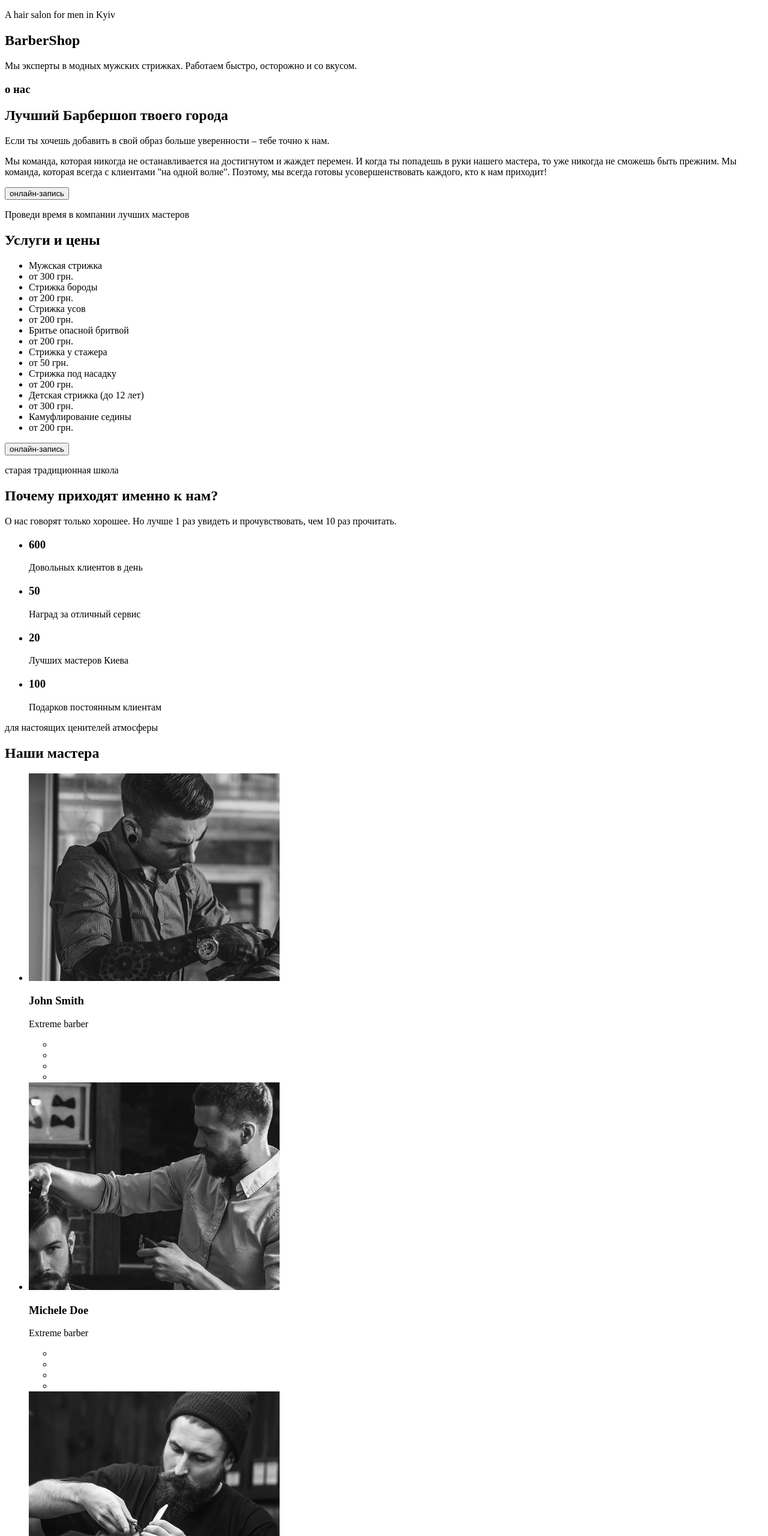
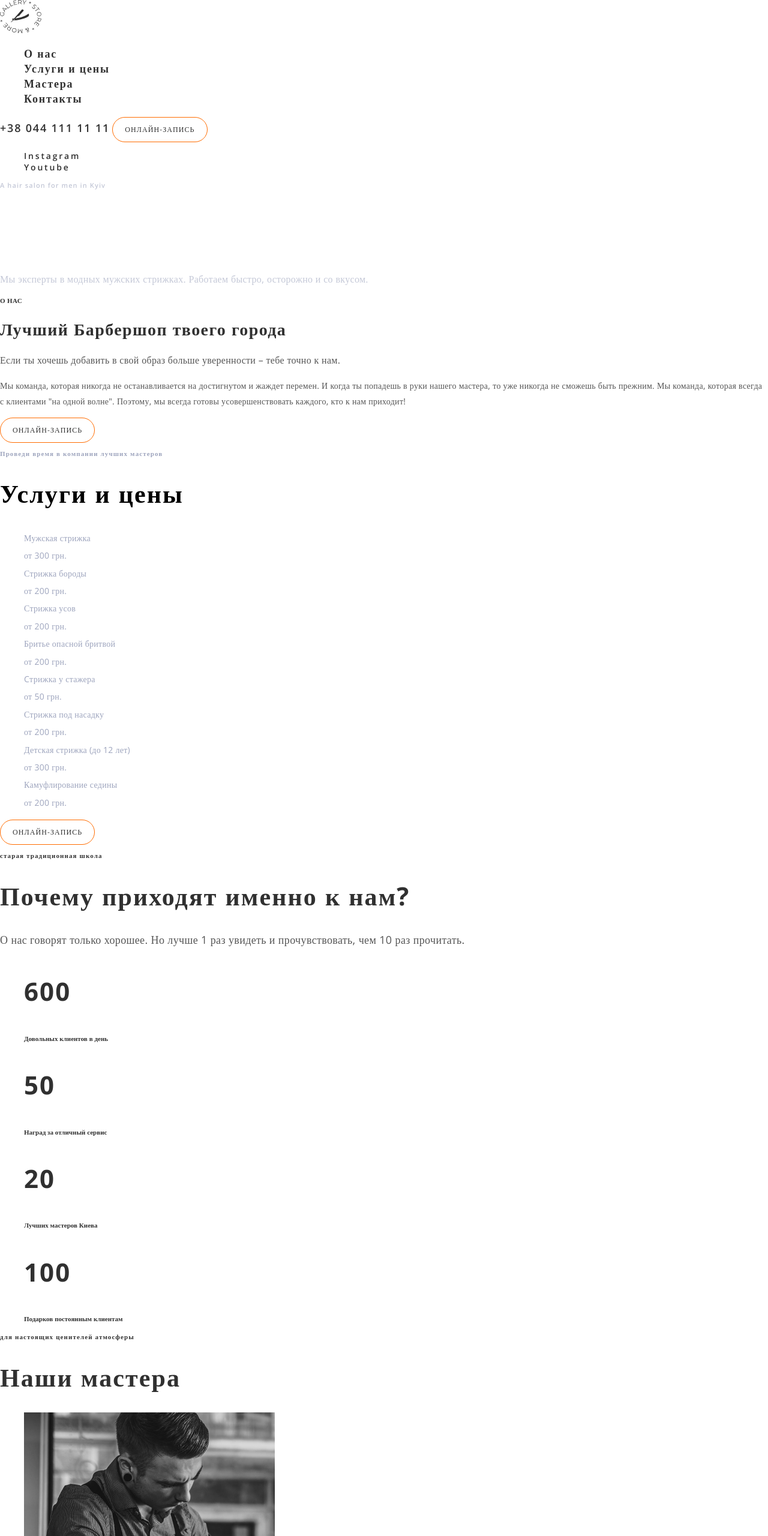
Before and after one commit to mykhaylo-lyubov/barbershop, a plain HTML site: page index.html in a window 1280 px wide. Shown: the top 2560 px of the page at 60% size. Drawn offline with nearby package versions, Linux system fonts and the light colour scheme.

Commit message:
added styled for fonts and colors

```diff
--- a/index.html
+++ b/index.html
@@ -4,42 +4,80 @@
     <meta charset="UTF-8" />
     <meta name="viewport" content="width=device-width, initial-scale=1.0" />
     <title>Document</title>
+    <link rel="preconnect" href="https://fonts.gstatic.com" />
+    <link
+      href="https://fonts.googleapis.com/css2?family=Open+Sans:wght@400;600;700&family=Raleway:ital,wght@1,700&display=swap"
+      rel="stylesheet"
+    />
+    <link
+      rel="stylesheet"
+      href="https://cdnjs.cloudflare.com/ajax/libs/modern-normalize/1.0.0/modern-normalize.min.css"
+    />
+    <link rel="stylesheet" href="./css/main.min.css" />
   </head>
   <body>
-    <header></header>
-    <main>
-      <!-- top section -->
-      <section>
-        <p>A hair salon for men in Kyiv</p>
-        <h1>BarberShop</h1>
-        <p>
+    <header>
+      <nav>
+        <a href=""
+          ><img
+            src="./images/header/logo.svg"
+            alt="logo of the company"
+            class=""
+        /></a>
+      </nav>
+      <ul class="header-menu-list">
+        <li class="item"><a href="">О нас</a></li>
+        <li class="item"><a href="">Услуги и цены</a></li>
+        <li class="item"><a href="">Мастера</a></li>
+        <li class="item"><a href="">Контакты</a></li>
+      </ul>
+      <a href="tel:+38 044 111 11 11" class="header-menu-tel"
+        >+38 044 111 11 11</a
+      >
+      <button class="header-menu-book-button">онлайн-запись</button>
+      <ul class="header-social-list">
+        <li>
+          <a href="http://www.instagram.com" class="header-social-link"
+            >Instagram</a
+          >
+        </li>
+        <li>
+          <a href="http://youtube.com" class="header-social-link">Youtube</a>
+        </li>
+      </ul>
+      <section class="hero-section">
+        <p class="remark">A hair salon for men in Kyiv</p>
+        <h1 class="title">BarberShop</h1>
+        <p class="text">
           Мы эксперты в модных мужских стрижках. Работаем быстро, осторожно и со
           вкусом.
         </p>
       </section>
+    </header>
+    <main>
       <!-- about us section -->
-      <section>
-        <h3>о нас</h3>
-        <h2>Лучший Барбершоп твоего города</h2>
-        <p>
+      <section class="about-us">
+        <p class="heading">о нас</p>
+        <h2 class="title">Лучший Барбершоп твоего города</h2>
+        <p class="text">
           Если ты хочешь добавить в свой образ больше уверенности – тебе точно к
           нам.
         </p>
-        <p>
+        <p class="description">
           Мы команда, которая никогда не останавливается на достигнутом и жаждет
           перемен. И когда ты попадешь в руки нашего мастера, то уже никогда не
           сможешь быть прежним. Мы команда, которая всегда с клиентами "на одной
           волне". Поэтому, мы всегда готовы усовершенствовать каждого, кто к нам
           приходит!
         </p>
-        <button>онлайн-запись</button>
+        <button class="button">онлайн-запись</button>
       </section>
       <!-- Price and service section -->
-      <section>
-        <p>Проведи время в компании лучших мастеров</p>
-        <h2>Услуги и цены</h2>
+      <section class="service">
+        <p class="heading">Проведи время в компании лучших мастеров</p>
+        <h2 class="title">Услуги и цены</h2>
 
-        <ul>
+        <ul class="list">
           <li>Мужская стрижка</li>
           <li>от 300 грн.</li>
 
@@ -64,40 +102,40 @@
           <li>Камуфлирование седины</li>
           <li>от 200 грн.</li>
         </ul>
-        <button>онлайн-запись</button>
+        <button class="button">онлайн-запись</button>
       </section>
       <!-- why us section -->
-      <section>
-        <p>старая традиционная школа</p>
-        <h2>Почему приходят именно к нам?</h2>
-        <p>
+      <section class="why-us">
+        <p class="heading">старая традиционная школа</p>
+        <h2 class="title">Почему приходят именно к нам?</h2>
+        <p class="text">
           О нас говорят только хорошее. Но лучше 1 раз увидеть и прочувствовать,
           чем 10 раз прочитать.
         </p>
-        <ul>
+        <ul class="list">
           <li>
-            <h3>600</h3>
-            <p>Довольных клиентов в день</p>
+            <h3 class="item-heading">600</h3>
+            <p class="description">Довольных клиентов в день</p>
           </li>
           <li>
-            <h3>50</h3>
-            <p>Наград за отличный сервис</p>
+            <h3 class="item-heading">50</h3>
+            <p class="description">Наград за отличный сервис</p>
           </li>
           <li>
-            <h3>20</h3>
-            <p>Лучших мастеров Киева</p>
+            <h3 class="item-heading">20</h3>
+            <p class="description">Лучших мастеров Киева</p>
           </li>
           <li>
-            <h3>100</h3>
-            <p>Подарков постоянным клиентам</p>
+            <h3 class="item-heading">100</h3>
+            <p class="description">Подарков постоянным клиентам</p>
           </li>
         </ul>
       </section>
       <!-- our team section -->
-      <section>
-        <p>для настоящих ценителей атмосферы</p>
-        <h2>Наши мастера</h2>
-        <ul>
+      <section class="our-team">
+        <p class="heading">для настоящих ценителей атмосферы</p>
+        <h2 class="title">Наши мастера</h2>
+        <ul class="list">
           <li>
             <img
               src="./images/our-team/john_smith.jpg"
@@ -105,28 +143,28 @@
               width="418"
               height="346"
             />
-            <h3 lang="en">John Smith</h3>
-            <p lang="en">Extreme barber</p>
-            <ul>
-              <li>
+            <h3 lang="en" class="sub-title">John Smith</h3>
+            <p lang="en" class="sub-description">Extreme barber</p>
+            <ul class="social-links-list">
+              <li class="item">
                 <a
                   href="https://instagram.com"
                   aria-label="Ссылка на Instagram"
                 ></a>
               </li>
-              <li>
+              <li class="item">
                 <a
                   href="https://twitter.com"
                   aria-label="Ссылка на Twitter"
                 ></a>
               </li>
-              <li>
+              <li class="item">
                 <a
                   href="https://facebook.com"
                   aria-label="Ссылка на Facebook"
                 ></a>
               </li>
-              <li>
+              <li class="item">
                 <a
                   href="https://linkedin.com"
                   aria-label="Ссылка на LinkedIn"
@@ -141,28 +179,28 @@
               width="418"
               height="346"
             />
-            <h3 lang="en">Michele Doe</h3>
-            <p lang="en">Extreme barber</p>
-            <ul>
-              <li>
+            <h3 lang="en" class="sub-title">Michele Doe</h3>
+            <p lang="en" class="sub-description">Extreme barber</p>
+            <ul class="social-links-list">
+              <li class="item">
                 <a
                   href="https://instagram.com"
                   aria-label="Ссылка на Instagram"
                 ></a>
               </li>
-              <li>
+              <li class="item">
                 <a
                   href="https://twitter.com"
                   aria-label="Ссылка на Twitter"
                 ></a>
               </li>
-              <li>
+              <li class="item">
                 <a
                   href="https://facebook.com"
                   aria-label="Ссылка на Facebook"
                 ></a>
               </li>
-              <li>
+              <li class="item">
                 <a
                   href="https://linkedin.com"
                   aria-label="Ссылка на LinkedIn"
@@ -177,28 +215,28 @@
               width="418"
               height="346"
             />
-            <h3 lang="en">Alan Black</h3>
-            <p lang="en">Extreme barber</p>
-            <ul>
-              <li>
+            <h3 lang="en" class="sub-title">Alan Black</h3>
+            <p lang="en" class="sub-description">Extreme barber</p>
+            <ul class="social-links-list">
+              <li class="item">
                 <a
                   href="https://instagram.com"
                   aria-label="Ссылка на Instagram"
                 ></a>
               </li>
-              <li>
+              <li class="item">
                 <a
                   href="https://twitter.com"
                   aria-label="Ссылка на Twitter"
                 ></a>
               </li>
-              <li>
+              <li class="item">
                 <a
                   href="https://facebook.com"
                   aria-label="Ссылка на Facebook"
                 ></a>
               </li>
-              <li>
+              <li class="item">
                 <a
                   href="https://linkedin.com"
                   aria-label="Ссылка на LinkedIn"
@@ -209,10 +247,10 @@
         </ul>
       </section>
       <!-- our jobs preview section -->
-      <section>
-        <p>На латинском языке “барба” означает “борода”</p>
-        <ul>
-          <li>
+      <section class="our-jobs">
+        <p class="heading">На латинском языке “барба” означает “борода”</p>
+        <ul class="list">
+          <li class="item">
             <img
               src="./images/jobs-preview/1.jpg"
               alt="Фото стрижки в нашем салоне"
@@ -245,38 +283,40 @@
     </main>
     <footer>
       <!-- booking online -->
-      <section>
-        <h2>Онлайн-запись</h2>
-        <button>отправить</button>
+      <section class="online-booking">
+        <h2 class="title">Онлайн-запись</h2>
+        <button class="button">отправить</button>
       </section>
       <!-- contacts -->
-      <section>
-        <p>Контакты</p>
-        <address>
-          <p>ул. Васильковая, 7А, Киев, 08132</p>
-          <ul>
-            <li>
-              <a href="tel:+38 044 111 11 11">+38 044 111 11 11</a>
+      <section class="contacts">
+        <p class="heading">Контакты</p>
+        <address class="address">
+          <p class="text">ул. Васильковая, 7А, Киев, 08132</p>
+          <ul class="list">
+            <li class="item">
+              <a href="tel:+38 044 111 11 11" class="link">+38 044 111 11 11</a>
             </li>
-            <li>
-              <a href="http://barbershop@email.com">barbershop@email.com</a>
+            <li class="item">
+              <a href="http://barbershop@email.com" class="link"
+                >barbershop@email.com</a
+              >
             </li>
           </ul>
         </address>
       </section>
-      <section>
-        <h3>время работы</h3>
-        <p>Ежедневно с 9:00 до 22:00</p>
+      <section class="working-time">
+        <h3 class="title">время работы</h3>
+        <p class="text">Ежедневно с 9:00 до 22:00</p>
       </section>
-      <section>
-        <ul>
-          <li>
-            <a href="https://www.instagram.com" class="">Instagram</a>
+      <section class="footer-social">
+        <ul class="list">
+          <li class="item">
+            <a href="https://www.instagram.com" class="link">Instagram</a>
           </li>
-          <li><a href="https://www.youtube.com">Youtube</a></li>
+          <li><a href="https://www.youtube.com" class="link">Youtube</a></li>
         </ul>
-        <p>Copyright 2020</p>
       </section>
+      <p class="copyright">&copy;Copyright 2020</p>
     </footer>
   </body>
 </html>
--- /dev/null
+++ b/sass/components/_button.scss
@@ -0,0 +1,17 @@
+.button {
+  font-family: "Open Sans";
+  @include font(400, 12px, 1.33, 0.09em);
+  color: $primary-titles-color;
+
+  text-transform: uppercase;
+
+  padding-bottom: 12px;
+  padding-top: 12px;
+  padding-right: 20px;
+  padding-left: 20px;
+
+  border-radius: 25px;
+  border: 1px solid $button-border-color;
+
+  background-color: transparent;
+}
--- /dev/null
+++ b/sass/components/header/_header_menu.scss
@@ -0,0 +1,48 @@
+.header-menu-list,
+.header-menu-tel {
+  font-family: "Open Sans";
+  @include font(600, 18px, 1.38, 0.1em);
+  color: $primary-titles-color;
+}
+
+.header-menu-list {
+  list-style: none;
+  a {
+    text-decoration: none;
+    color: $primary-titles-color;
+  }
+}
+
+.header-menu-tel {
+  text-decoration: none;
+}
+
+.header-menu-book-button {
+  font-family: "Open Sans";
+  @include font(400, 12px, 1.33, 0.09em);
+  color: $primary-titles-color;
+
+  text-transform: uppercase;
+
+  padding-bottom: 12px;
+  padding-top: 12px;
+  padding-right: 20px;
+  padding-left: 20px;
+
+  border-radius: 25px;
+  border: 1px solid $button-border-color;
+
+  background-color: transparent;
+}
+
+.header-social-list {
+  font-family: "Open Sans";
+  @include font(600, 14px, 1.35, 0.2em);
+
+  list-style: none;
+}
+
+.header-social-link {
+  text-decoration: none;
+  color: $primary-titles-color;
+}
--- /dev/null
+++ b/sass/components/header/_hero-section.scss
@@ -0,0 +1,19 @@
+.hero-section .remark {
+  font-family: "Open Sans";
+  @include font(600, 11px, 1.36, 0.1em);
+
+  color: $secondary-titles-color;
+}
+
+.hero-section .title {
+  font-family: "Raleway";
+  @include font(700, 48px, 1.16, 0.05em);
+
+  color: $h1-h2-title-color;
+}
+
+.hero-section .text {
+  font-family: "Open Sans";
+  @include font(400, 16px, 1.6, 0.02em);
+  color: $secondary-titles-color;
+}
--- /dev/null
+++ b/sass/components/main/_about_us.scss
@@ -0,0 +1,24 @@
+.about-us {
+  .heading {
+    font-family: Open Sans;
+    @include font(600, 11px, 1.3);
+    color: $primary-titles-color;
+    text-transform: uppercase;
+  }
+  .title {
+    font-family: Open Sans;
+    @include font(700, 28px, 1.17, 0.05em);
+    color: $primary-titles-color;
+  }
+  .text {
+    font-family: Open Sans;
+    @include font(400, 16px, 1.62, 0.02em);
+    color: $primary-text-color;
+  }
+  .description {
+    font-family: Open Sans;
+    @include font(400, 14px, 1.86, 0.02em);
+    color: $primary-text-color;
+  }
+  @import "../button";
+}
--- /dev/null
+++ b/sass/components/main/_our_team.scss
@@ -0,0 +1,27 @@
+.our-team .heading {
+  font-family: Open Sans;
+  @include font(600, 11px, 1.33, 0.1em);
+  color: $primary-titles-color;
+}
+
+.our-team .title {
+  font-family: Open Sans;
+  @include font(700, 42px, 1.16, 0.05em);
+  color: $primary-titles-color;
+}
+
+.our-team .list {
+  list-style: none;
+}
+
+.our-team .sub-title {
+  font-family: Open Sans;
+  @include font(400, 18px, 1.38, 0.02em);
+  color: $primary-titles-color;
+}
+
+.our-team .sub-description {
+  font-family: Open Sans;
+  @include font(400, 14px, 1.35, 0.02em);
+  color: $barber-kind-title-color;
+}
--- /dev/null
+++ b/sass/main.scss
@@ -0,0 +1,17 @@
+@import "./utilities/common";
+@import "./utilities/mixin";
+@import "./utilities/variables";
+
+// header
+
+@import "./components/header/header_menu";
+@import "./components/header/hero-section";
+
+//main
+
+@import "./components/main/about_us";
+@import "./components/main/service_section";
+@import "./components/main/why_us";
+@import "./components/main/our_team";
+@import "./components/main/our_jobs";
+@import "./components/footer/footer";
--- /dev/null
+++ b/sass/utilities/_mixin.scss
@@ -0,0 +1,6 @@
+@mixin font($weight: 700, $size: 14px, $height: 1.14, $spacing: 0.03em) {
+  font-weight: $weight;
+  font-size: $size;
+  line-height: $height;
+  letter-spacing: $spacing;
+}
--- /dev/null
+++ b/sass/utilities/_variables.scss
@@ -0,0 +1,18 @@
+// Colors
+
+$primary-titles-color: rgba(48, 48, 48, 1);
+$secondary-titles-color: rgba(157, 164, 189, 0.6);
+$h1-h2-title-color: rgba(255, 255, 255, 1);
+$primary-text-color: rgba(85, 85, 85, 1);
+$services-list-text-color: rgba(157, 164, 189, 1);
+
+$button-black-title-color: rgba(48, 48, 48, 1);
+$button-border-color: rgba(255, 108, 0, 1);
+$button-white-title-color: rgba(255, 255, 255, 1);
+
+$barber-kind-title-color: rgba(255, 108, 0, 1);
+
+$social-links-primary-color: rgba(48, 48, 48, 1);
+$social-links-hover-color: rgba(255, 108, 0, 1);
+
+$address-text-color: rgba(157, 164, 189, 1);
```
Also changed, not shown: sass/components/footer/_footer.scss (added, +74 -0 lines), sass/components/main/_our_jobs.scss (added, +9 -0 lines), sass/components/main/_service_section.scss (added, +23 -0 lines), sass/components/main/_why_us.scss (added, +33 -0 lines), css/main.css (added), css/main.min.css (added), images/header/logo.svg (added), sass/main.css (added), sass/utilities/_common.scss (added), 3 other files.
